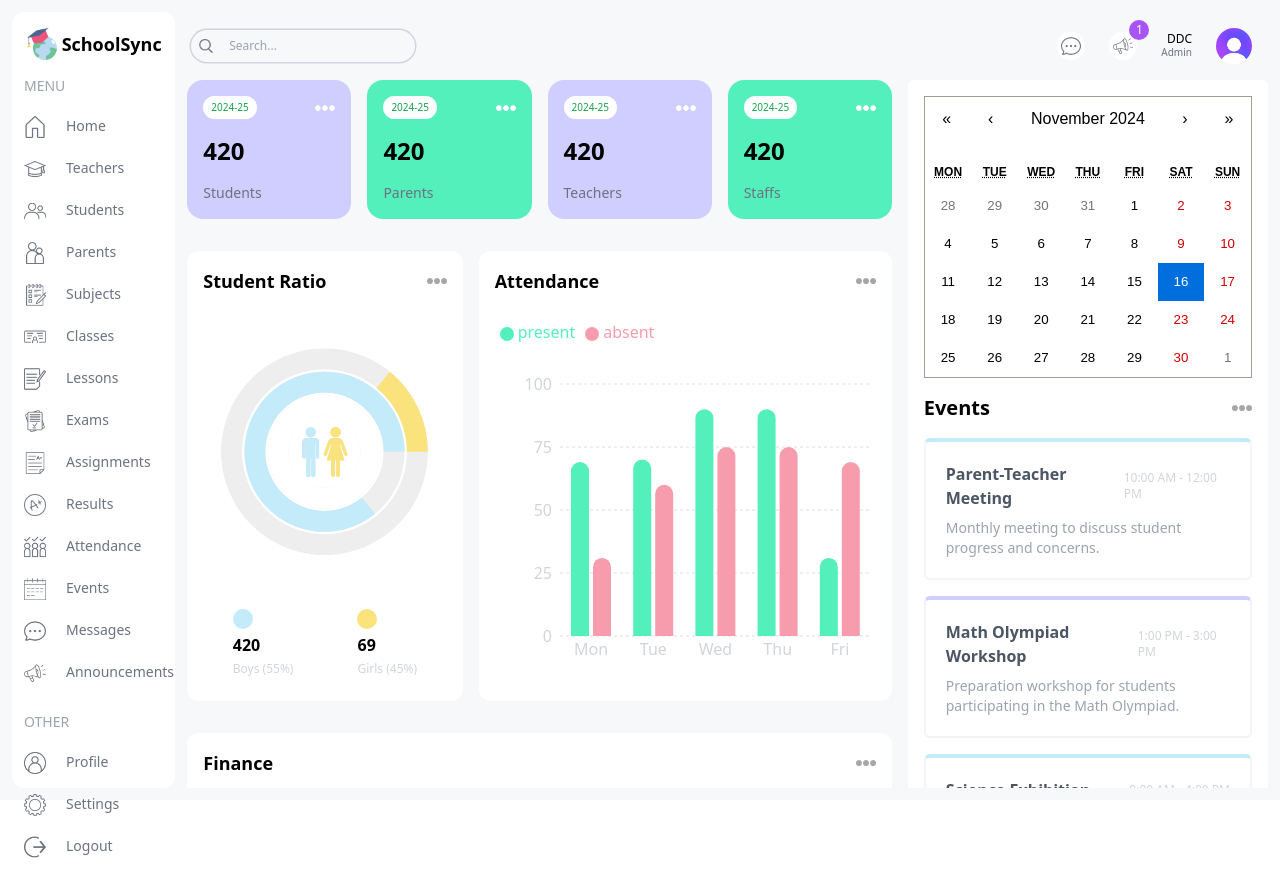
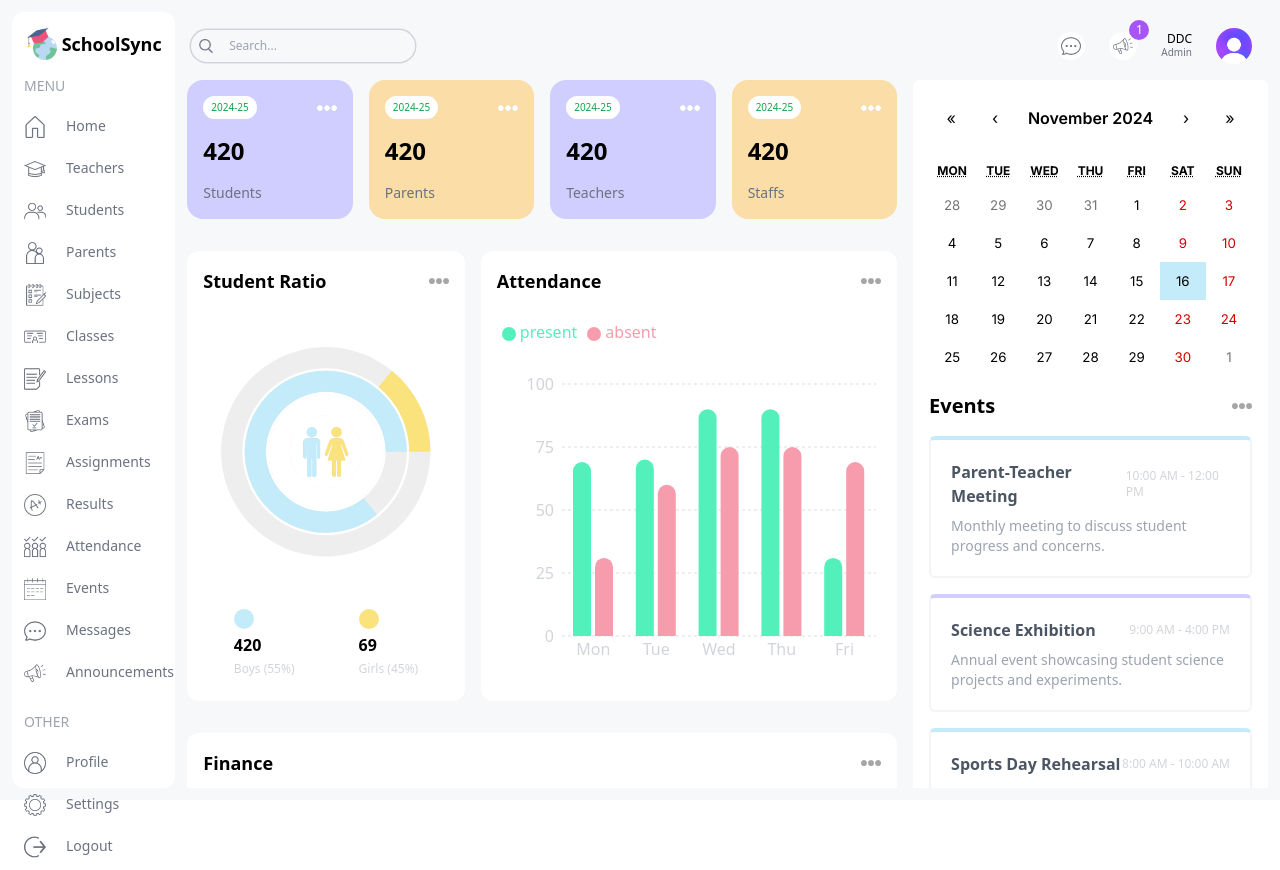
Before and after one commit to durjoydutta/SchoolSync, a Next.js app: page /admin in a window 1280 px wide. Built offline with nearby package versions, Linux system fonts and the light colour scheme.

Commit message:
more ui adjustments

```diff
--- a/src/app/(dashboard)/admin/page.tsx
+++ b/src/app/(dashboard)/admin/page.tsx
@@ -10,7 +10,7 @@ const AdminPage = () => {
     <div className="pl-3 flex gap-4 flex-col md:flex-row">
 
       {/* LEFT */}
-      <div className="w-full lg:w-2/3 flex flex-col gap-8">
+      <div className="w-full lg:w-2/3 flex flex-col flex-grow gap-8">
         {/* USER CARDS */}
         <div className="flex gap-4 justify-between flex-wrap">
           <UserCard type="student" />
@@ -29,13 +29,12 @@ const AdminPage = () => {
             <AttendanceChart />
           </div>
         </div>
-        {/* BOTTOM CHART */}
+        {/* FINANCE CHART */}
         <div className="w-full h-[500px]">
           <FinanceChart />
         </div>
       </div>
-
-      {/* RIGHT */}
+      {/* RIGHT EVENT PANEL */}
       <div className="w-full lg:w-1/3 flex flex-col gap-8">
         <EventCalendar />
         <Announcements/>
--- a/src/app/globals.css
+++ b/src/app/globals.css
@@ -1,3 +1,18 @@
 @tailwind base;
 @tailwind components;
 @tailwind utilities;
+
+.react-calendar {
+    width: 100% !important;
+    border: none !important;
+    font-family: "Inter", sans-serif !important;
+  }
+
+  .react-calendar__navigation__label__labelText {
+    font-weight: 600;
+  }
+
+  .react-calendar__tile--active {
+    background-color: #c3ebfa !important;
+    color: black !important;
+  }
--- a/src/components/EventCalendar.tsx
+++ b/src/components/EventCalendar.tsx
@@ -19,24 +19,12 @@ const events = [//temp data for calendar
     },
     {
       id: 2,
-      title: "Math Olympiad Workshop",
-      time: "1:00 PM - 3:00 PM",
-      description: "Preparation workshop for students participating in the Math Olympiad.",
-    },
-    {
-      id: 3,
       title: "Science Exhibition",
       time: "9:00 AM - 4:00 PM",
       description: "Annual event showcasing student science projects and experiments.",
     },
     {
-      id: 4,
-      title: "Staff Meeting",
-      time: "4:30 PM - 5:30 PM",
-      description: "Discussion on upcoming events and administrative updates.",
-    },
-    {
-      id: 5,
+      id: 3,
       title: "Sports Day Rehearsal",
       time: "8:00 AM - 10:00 AM",
       description: "Practice session for students participating in Sports Day events.",
@@ -48,8 +36,8 @@ const EventCalendar = () => {
   const [value, onChange] = useState<Value>(new Date());
 
   return (
-    <div className="bg-white p-4 rounded-md">
-      <Calendar onChange={onChange} value={value} />
+    <div className="w-full bg-white p-4 rounded-md flex flex-col items-stretch">
+      <Calendar onChange={onChange} value={value}/>
       <div className="flex items-center justify-between">
         <h1 className="text-xl font-semibold my-4">Events</h1>
         <Image src="/moreDark.png" alt="" width={20} height={20} />
--- a/src/components/UserCard.tsx
+++ b/src/components/UserCard.tsx
@@ -2,7 +2,7 @@ import Image from "next/image";
 
 const UserCard = ({ type }: { type: string }) => {
   return (
-    <div className="rounded-2xl odd:bg-lamaPurple even:bg-lamaGreenLight p-4 flex-1 min-w-[130px]">
+    <div className="rounded-2xl odd:bg-lamaPurple even:bg-lamaOrangeLight p-4 flex-1 min-w-[130px]">
       <div className="flex justify-between items-center">
         <span className="text-[10px] bg-white px-2 py-1 rounded-full text-green-600">
           2024-25
--- a/tailwind.config.ts
+++ b/tailwind.config.ts
@@ -21,6 +21,7 @@ const config: Config = {
         lamaYellow: "#FAE27C",
         lamaYellowLight: "#FEFCE8",
         lamaGreenLight: "#53F0BC",
+        lamaOrangeLight: "#FADDA7"
       },
     },
   },
```
